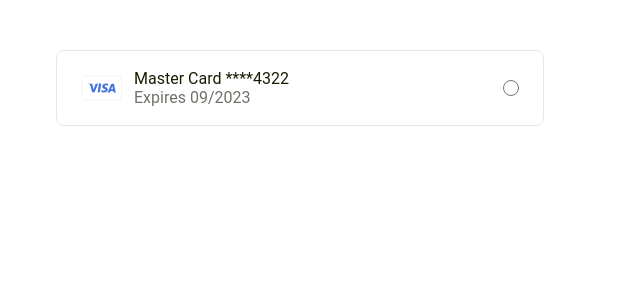
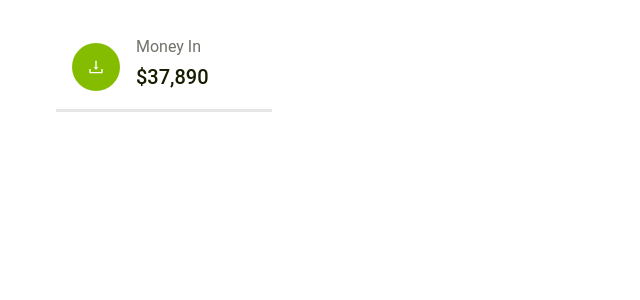
Before and after one commit to c-kiplimo/statement_ui, a Next.js app: page /statement/dev in a window 1280 px wide. Shown: the top 300 px of the page, without its empty margins (0-640 px from the left). Built offline with nearby package versions, Linux system fonts and the light colour scheme.

Commit message:
Adding Cash Flow Widget

```diff
--- a/src/app/statement/dev/page.tsx
+++ b/src/app/statement/dev/page.tsx
@@ -1,53 +1,39 @@
 "use client";
 import React, { Fragment, useState } from "react";
 import withContainer from "../../../components/molecules/shared/statement-core/statement.container.hoc";
-import SelectionCard from "@/src/components/widgets/card-info/card-info-radio";
-import RadioButton from "@/src/components/atoms/radio/radioButton";
+import CashFlow from "@/src/components/widgets/cashFlow/cashFlow";
+import { DownloadOutlined } from "@ant-design/icons";
 
 const Dev = () => {
-  const [selectedOption, setSelectedOption] = useState<string | null>(null);
-  const handleOptionChange = (e: any) => {
-    const newValue = e.target.value;
-    setSelectedOption((prevValue) => (prevValue === newValue ? "" : newValue));
+  const handleCashFlowClick = (
+    event: React.MouseEvent<HTMLDivElement, MouseEvent>
+  ) => {
+    console.log("CashFlow clicked!");
   };
-
-  const cardIcon = (
-    <svg
-      width="41"
-      height="26"
-      viewBox="0 0 41 26"
-      fill="none"
-      xmlns="http://www.w3.org/2000/svg"
-    >
-      <rect
-        x="1"
-        y="0.75"
-        width="39.5"
-        height="24.5"
-        rx="3.75"
-        stroke="#E6E6E6"
-        strokeWidth="0.5"
-      />
-      <path
-        d="M27.1043 8.86865C26.4536 8.61996 25.7658 8.49516 25.0733 8.50014C22.8336 8.50014 21.2518 9.68348 21.2406 11.3822C21.2266 12.6301 22.3647 13.3333 23.2255 13.7503C24.1088 14.179 24.4042 14.4492 24.4014 14.8323C24.3958 15.4152 23.6959 15.6795 23.045 15.6795C22.1505 15.6795 21.662 15.5488 20.9103 15.2214L20.6317 15.0849L20.314 17.0405C20.8585 17.2783 21.8397 17.4824 22.8532 17.5C25.2342 17.5 26.7908 16.324 26.809 14.5167C26.8286 13.5198 26.2127 12.7666 24.9165 12.1441C24.1284 11.7404 23.6399 11.4702 23.6399 11.0606C23.6399 10.698 24.0584 10.3104 24.9333 10.3104C25.5155 10.2956 26.0942 10.4102 26.6312 10.6466L26.8412 10.745L27.1589 8.85544L27.1043 8.86865ZM32.9163 8.6587H31.1665C30.622 8.6587 30.2119 8.8158 29.9739 9.38251L26.6088 17.3781H28.9899L29.4658 16.0671L32.3718 16.07C32.4403 16.3769 32.6503 17.3781 32.6503 17.3781H34.75L32.9163 8.6587ZM18.0197 8.5853H20.2888L18.8694 17.3091H16.6031L18.0197 8.58236V8.5853ZM12.2596 13.3935L12.4947 14.6048L14.712 8.6587H17.1154L13.5446 17.3664H11.1467L9.18703 9.99327C9.15529 9.87169 9.08075 9.76728 8.97847 9.7011C8.27213 9.31841 7.52373 9.02799 6.75 8.83635L6.7808 8.65283H10.4328C10.9284 8.67339 11.3273 8.83635 11.4603 9.39132L12.2582 13.3979L12.2596 13.3935ZM30.1167 14.2832L31.021 11.8432C31.0098 11.8696 31.2071 11.3396 31.3219 11.0122L31.4773 11.7653L32.0022 14.2818H30.1153L30.1167 14.2832Z"
-        fill="#4272DD"
-      />
-    </svg>
-  );
-
   return (
     <Fragment>
-      <div style={{ marginTop: "10px" }}>
-        <SelectionCard
-          icon={cardIcon}
-          label="Master Card ****4322"
-          description="Expires 09/2023"
-          name="card-info"
-          value={selectedOption}
-          onSelection={(event) => {
-            console.log(event);
-          }}
-        />
+      <div>
+        <CashFlow
+          onClick={handleCashFlowClick}
+          icon={
+            <CashFlow.Icon
+              icon={
+                <DownloadOutlined
+                  size={32}
+                  style={{
+                    color: "white",
+                    backgroundColor: "#84BD00",
+                    padding: "8px",
+                    borderRadius: "50%",
+                  }}
+                />
+              }
+            />
+          }
+          title="Money In"
+          description="$37,890"
+          borderColor="var(--brand-brand-primary)"
+        ></CashFlow>
       </div>
 
     </Fragment>
--- /dev/null
+++ b/src/components/widgets/cashFlow/cashFlow.module.css
@@ -0,0 +1,85 @@
+.container {
+  display: flex;
+  align-items: center;
+  padding: 0px 32px 16px 16px;
+  gap: 16px;
+  border-bottom: 3px solid var(--grey);
+  margin: 0 auto;
+  width: 216px;
+  height: 72px;
+}
+
+.icon {
+  display: flex;
+  align-items: center;
+  padding: 8px;
+  gap: 8px;
+  background-color: var(--brand-brand-primary);
+}
+
+.info {
+  display: flex;
+  flex-direction: column;
+  align-items: flex-start;
+  gap: 4px;
+  width: 116px;
+  height: 60px;
+}
+
+.title {
+  display: flex;
+  align-items: flex-start;
+  gap: 8px;
+  height: 24px;
+}
+
+.description {
+  display: flex;
+  align-items: flex-start;
+  gap: 8px;
+  width: 72px;
+  height: 32px;
+}
+.container {
+  display: flex;
+  align-items: center;
+  padding: 0px 32px 16px 16px;
+  gap: 16px;
+  border-bottom: 3px solid var(--grey);
+  margin: 0 auto;
+  width: 216px;
+  height: 72px;
+}
+
+.icon {
+  display: flex;
+  align-items: center;
+  padding: 8px;
+  gap: 8px;
+  background-color: var(--brand-brand-primary);
+  border-radius: 50%;
+}
+
+.info {
+  display: flex;
+  flex-direction: column;
+  align-items: flex-start;
+  gap: 4px;
+  width: 116px;
+  height: 60px;
+}
+
+.title {
+  display: flex;
+  align-items: flex-start;
+  gap: 8px;
+  height: 24px;
+}
+
+.description {
+  display: flex;
+  align-items: flex-start;
+  gap: 8px;
+  width: 72px;
+  height: 32px;
+}
--- /dev/null
+++ b/src/components/widgets/cashFlow/cashFlow.tsx
@@ -0,0 +1,73 @@
+import React, { CSSProperties, ReactNode, useState } from "react";
+import styles from "./cashFlow.module.css";
+import ImageIcon from "../../atoms/imageIcon/imageIcon";
+import { Text } from "../../atoms/text/text";
+
+type CashFlowProps = {
+  icon: ReactNode;
+  title: string;
+  description: string;
+  onClick?: (event: React.MouseEvent<HTMLDivElement, MouseEvent>) => void;
+  borderColor?: string;
+};
+
+function CashFlow(props: CashFlowProps) {
+  const [selectedValue, setSelectedValue] = useState(false);
+
+  const handleClick = (event: React.MouseEvent<HTMLDivElement, MouseEvent>) => {
+    setSelectedValue(!selectedValue);
+    props.onClick?.(event);
+  };
+
+  console.log("Border Color:", props.borderColor);
+  return (
+    <div
+      className={styles.container}
+      onClick={handleClick}
+      style={{ borderColor: selectedValue ? props.borderColor : "var(--grey)" }}
+    >
+      <div className={styles.icon}>
+        <CashFlow.Icon icon={props.icon} iconStyle={{ color: "white" }} />
+      </div>
+      <CashFlow.Info
+        title={props.title}
+        titleStyle={{ fontWeight: "400", fontSize: "16px", color: "#6F7269" }}
+        description={props.description}
+        descriptionStyle={{
+          fontWeight: "500",
+          fontSize: "20px",
+          color: "#151E00",
+        }}
+      />
+    </div>
+  );
+}
+
+export default CashFlow;
+
+type CashFlowIconProps = {
+  icon: ReactNode;
+  iconStyle?: CSSProperties;
+};
+CashFlow.Icon = (props: CashFlowIconProps) => {
+  return <ImageIcon icon={props.icon} iconStyle={props.iconStyle} />;
+};
+
+type CashFlowInfoProps = {
+  title: string;
+  description: string;
+  titleStyle?: CSSProperties;
+  descriptionStyle?: CSSProperties;
+};
+CashFlow.Info = (props: CashFlowInfoProps) => {
+  return (
+    <div className={styles.info}>
+      <div className={styles.title}>
+        <Text children={props.title} style={props.titleStyle} />
+      </div>
+      <div className={styles.description}>
+        <Text children={props.description} style={props.descriptionStyle} />
+      </div>
+    </div>
+  );
+};
```
